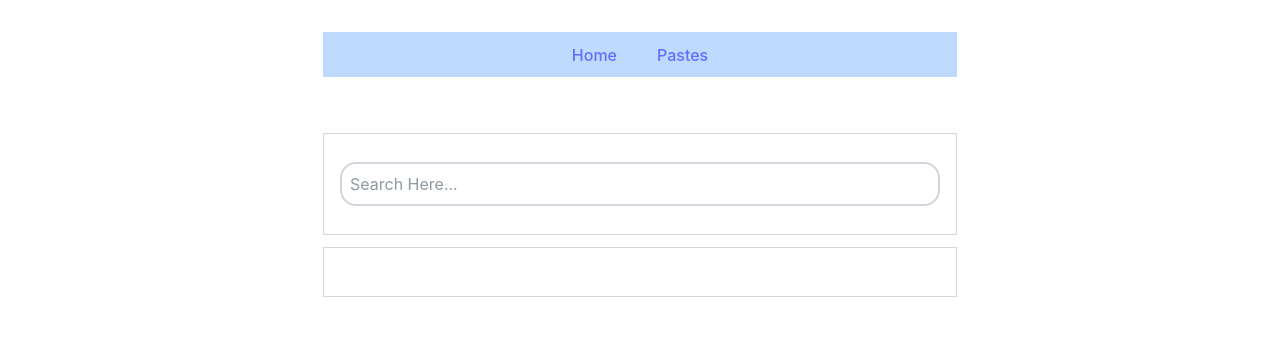
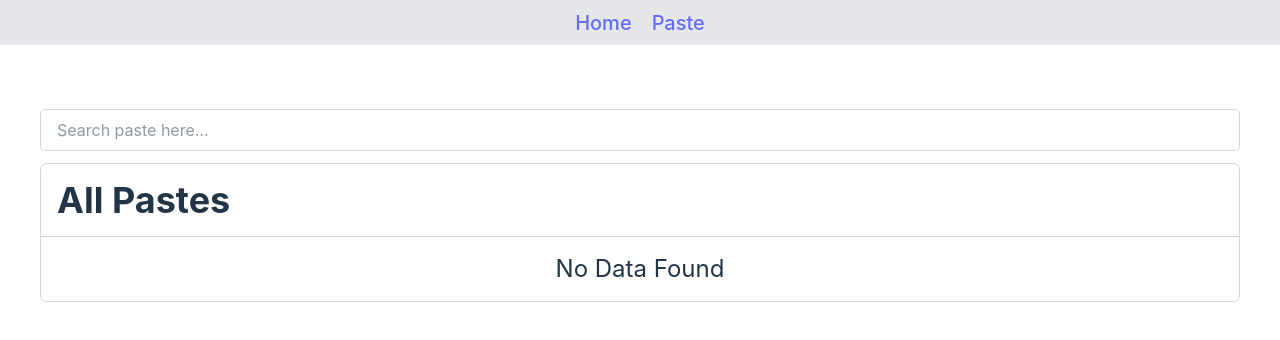
Before and after one commit to YashJambure007/NotesApp, a React (Vite) app: page /pastes in a window 1280 px wide. Shown: the top 340 px of the page. Built offline with nearby package versions, Linux system fonts and the light colour scheme.

Commit message:
Notes App

```diff
--- a/package.json
+++ b/package.json
@@ -15,6 +15,7 @@
     "lucide-react": "^0.475.0",
     "react": "^19.0.0",
     "react-dom": "^19.0.0",
+    "react-hook-form": "^7.54.2",
     "react-hot-toast": "^2.5.1",
     "react-redux": "^9.2.0",
     "react-router-dom": "^7.1.2",
--- a/src/App.jsx
+++ b/src/App.jsx
@@ -1,47 +1,41 @@
-import { createBrowserRouter, RouterProvider } from 'react-router-dom'
-import './App.css'
-import Navbar from './Components/Navbar'
-import Home from './Components/Home'
-import Paste from './Components/Paste'
-import ViewPaste from './Components/ViewPaste'
+import { createBrowserRouter, RouterProvider } from "react-router-dom"
+import Home from "./Components/Home"
+import Paste from "./Components/Paste"
+import ViewPaste from "./Components/ViewPaste"
+import Navbar from "./Components/Navbar"
+
 
 const router = createBrowserRouter(
-
   [
     {
       path:"/",
       element:
-      <div>
+      <div className="w-full h-full flex flex-col">
         <Navbar/>
         <Home/>
       </div>
     },
     {
       path:"/pastes",
-      element:
-      <div>
-        <Navbar/>
-        <Paste/>
-      </div>
+      element: <div className="w-full h-full flex flex-col">
+      <Navbar/>
+      <Paste/>
+    </div>
     },
     {
       path:"/pastes/:id",
-      element:
-      <div>
-        <Navbar/>
-        <ViewPaste/>
-      </div>
-    },
+      element: <div className="w-full h-full flex flex-col">
+      <Navbar/>
+      <ViewPaste/>
+    </div>,
+    }
   ]
-
 )
 
 function App() {
 
   return (
-    <div>
-      <RouterProvider router={router} />
-    </div>
+    <RouterProvider router={router}/>
   )
 }
 
--- a/src/Components/Home.jsx
+++ b/src/Components/Home.jsx
@@ -1,17 +1,19 @@
+import { Copy, PlusCircle } from "lucide-react";
 import { useEffect, useState } from "react";
+import toast from "react-hot-toast";
 import { useDispatch, useSelector } from "react-redux";
+import { addToPastes, updatePastes } from "../redux/pasteSlice";
 import { useSearchParams } from "react-router-dom";
-import { addToPastes, updateToPastes } from "../Redux/PasteSlice";
 
-function Home() {
+const Home = () => {
+  const [value, setValue] = useState("");
   const [title, setTitle] = useState("");
-  const [value, setValue] = useState("");
-  const [searchParams, setSearchParams] = useSearchParams();
-  const pasteId = searchParams.get("pasteId");
+  const [searchParams, setSearchParams] = useSearchParams(); // Destructure useSearchParams
+  const pasteId = searchParams.get("pasteId"); // Get pasteId from the search params
+  const pastes = useSelector((state) => state.paste.pastes);
   const dispatch = useDispatch();
-  const allPastes = useSelector((state) => state.Paste.pastes);
 
-  function createMyPaste() {
+  const createPaste = () => {
     const paste = {
       title: title,
       content: value,
@@ -22,68 +24,118 @@ function Home() {
     };
 
     if (pasteId) {
-      //update
-      dispatch(updateToPastes(paste));
+      // If pasteId is present, update the paste
+      dispatch(updatePastes(paste));
     } else {
-      //create
       dispatch(addToPastes(paste));
     }
-    //after creation or updation
+
     setTitle("");
     setValue("");
-    setSearchParams({}); // Remove all pasteId from URL after create/update a paste
-  }
 
+    // Remove the pasteId from the URL after creating/updating a paste
+    setSearchParams({});
+  };
+
+  const resetPaste = () => {
+    setTitle("");
+    setValue("");
+    setSearchParams({});
+    // navigate("/");
+  };
 
   useEffect(() => {
     if (pasteId) {
-      const paste = allPastes.find((p) => p._id === pasteId);
-      setTitle(paste.title);
-      setValue(paste.content);
+      const paste = pastes.find((p) => p._id === pasteId);
+      if (paste) {
+        setTitle(paste.title);
+        setValue(paste.content);
+      }
     }
-  }, [allPastes, pasteId]);
+  }, [pasteId, pastes]);
+
 
   return (
     <div className="w-full h-full py-10 max-w-[1200px] mx-auto px-5 lg:px-0">
       <div className="flex flex-col gap-y-5 items-start">
         <div className="w-full flex flex-row gap-x-4 justify-between items-center">
           <input
-            // Dynamic width based on wheather pasteId is present
-            className={`${
-              pasteId ? "w-[80%]" : "w-[85%]"
-            } text-black border-[2px] border-gray-200 rounded-md p-2 focus:border-blue-300 outline-0`}
             type="text"
             placeholder="Title"
             value={title}
             onChange={(e) => setTitle(e.target.value)}
-            required="Title is Required"
+            // Dynamic width based on whether pasteId is present
+            className={`${
+              pasteId ? "w-[70%]" : "w-[85%]"
+            } text-black border border-input rounded-md p-2
+            border-gray-300`}
           />
+          <button
+            className="text-blue-400 bg-blue-700 hover:bg-blue-800 focus:ring-4 focus:ring-blue-300 font-medium rounded-lg text-sm px-5 py-2.5 me-2 mb-2 dark:bg-blue-600 dark:hover:bg-blue-700
 
-          <button
-            onClick={createMyPaste }
-            className="text-blue-500 bg-blue-800 hover:bg-blue-800 focus:ring-4 focus:ring-blue-300 font-medium px-5 py-2.5 me-2 mb-2 dark:bg-blue-600 text-sm rounded-lg dark:hover:bg-blue-700 w-[50%]"
+            "
+            onClick={createPaste}
           >
-            {pasteId ? "Update My Paste" : "Create My Paste"}
+            {pasteId ? "Update Paste" : "Create My Paste"}
           </button>
 
-          {pasteId && <button className="text-white bg-blue-700 hover:bg-blue-800 focus:ring-4 focus:ring-blue-300 font-medium px-5 py-2.5 me-2 mb-2 dark:bg-blue-600 text-sm rounded-lg dark:hover:bg-blue-700"
+        {pasteId &&  <button
+            className="text-white bg-blue-700 hover:bg-blue-800 focus:ring-4 focus:ring-blue-300 font-medium rounded-lg text-sm px-5 py-2.5 me-2 mb-2 dark:bg-blue-600 dark:hover:bg-blue-700"
+            onClick={resetPaste}
           >
+            <PlusCircle size={20} />
+          </button>}
+        </div>
 
-          </button> }
-        </div>
-        <div>
+        <div
+          className={`w-full flex flex-col items-start relative rounded bg-opacity-10 border border-[rgba(128,121,121,0.3)] backdrop-blur-2xl`}
+        >
+          <div
+            className={`w-full rounded-t flex items-center justify-between gap-x-4 px-4 py-2 border-b border-[rgba(128,121,121,0.3)]`}
+          >
+            <div className="w-full flex gap-x-[6px] items-center select-none group">
+              <div className="w-[13px] h-[13px] rounded-full flex items-center justify-center p-[1px] overflow-hidden bg-[rgb(255,95,87)]" />
+
+              <div
+                className={`w-[13px] h-[13px] rounded-full flex items-center justify-center p-[1px] overflow-hidden bg-[rgb(254,188,46)]`}
+              />
+
+              <div className="w-[13px] h-[13px] rounded-full flex items-center justify-center p-[1px] overflow-hidden bg-[rgb(45,200,66)]" />
+            </div>
+            {/* Circle and copy btn */}
+            <div
+              className={`w-fit rounded-t flex items-center justify-between gap-x-4 px-4`}
+            >
+              {/*Copy  button */}
+              <button
+                className={`flex justify-center items-center  transition-all duration-300 ease-in-out group`}
+                onClick={() => {
+                  navigator.clipboard.writeText(value);
+                  toast.success("Copied to Clipboard", {
+                    position: "top-right",
+                  });
+                }}
+              >
+                <Copy className="group-hover:text-sucess-500" size={20} />
+              </button>
+            </div>
+          </div>
+
+          {/* TextArea */}
           <textarea
-            className="rounded-2xl mt-4 min-w-[500px] p-4 text-black border-[2px] border-gray-200 focus:border-blue-300 outline-0 "
             value={value}
-            placeholder="Enter Content Here"
             onChange={(e) => setValue(e.target.value)}
-            rows={15}
-            required="Content is Required"
+            placeholder="Write Your Content Here...."
+            className="w-full p-3  focus-visible:ring-0"
+            style={{
+              caretColor: "#000",
+            }}
+            rows={20}
           />
         </div>
       </div>
     </div>
   );
-}
+};
 
 export default Home;
--- a/src/Components/Navbar.jsx
+++ b/src/Components/Navbar.jsx
@@ -1,24 +1,24 @@
-import { NavLink } from "react-router-dom"
 
-function Navbar() {
+import { NavbarData } from "../date/NavBar";
+import { NavLink } from "react-router-dom";
+const Navbar = () => {
   return (
-    <div className="w-full h-[45px] flex justify-center items-center p-4 bg-blue-200 gap-10">
+    <div className="w-full h-[45px] flex justify-center items-center p-4 bg-gray-200 gap-x-5">
+      {NavbarData.map((link, idx) => (
+        <NavLink
+          key={idx}
+          to={link.path}
+          className={({ isActive }) =>
+            isActive
+              ? "text-blue-500 font-semibold text-xl"
+              : "text-white font-medium text-xl"
+          }
+        >
+          {link.title}
+        </NavLink>
+      ))}
+    </div>
+  );
+};
 
-        <NavLink
-        to="/"
-        >
-            Home
-        </NavLink>
-
-        <NavLink
-        to="/pastes"
-
-        >
-            Pastes
-        </NavLink>
-
-    </div>
-  )
-}
-
-export default Navbar
+export default Navbar;
--- a/src/Components/Paste.jsx
+++ b/src/Components/Paste.jsx
@@ -1,78 +1,121 @@
-import { useState } from "react";
-import { useDispatch, useSelector } from "react-redux";
-import { removeFromPastes } from "../Redux/PasteSlice";
+import { Calendar, Copy, Eye, PencilLine, Trash2 } from "lucide-react";
 import toast from "react-hot-toast";
-import { Link } from "react-router-dom";
-import { formatDate } from "../date/formatDate";
-import { Calendar } from "lucide-react";
+import { useSelector, useDispatch } from "react-redux";
+import { useState } from "react"; // Import useState
+import { removeFromPastes } from "../redux/pasteSlice";
+import { FormatDate } from "../date/formatDate";
 
-function Paste() {
-  const pastes = useSelector((state) => state.Paste.pastes);
-  const [searchTerm, setSearchTerm] = useState("");
+const Paste = () => {
+  const pastes = useSelector((state) => state.paste.pastes);
   const dispatch = useDispatch();
+  const [searchTerm, setSearchTerm] = useState(""); // State to hold the search term
 
-  const filteredData = pastes.filter((paste) =>
+  const handleDelete = (id) => {
+    dispatch(removeFromPastes(id));
+  };
+
+  // Filter pastes based on search term (by title or content)
+  const filteredPastes = pastes.filter((paste) =>
     paste.title.toLowerCase().includes(searchTerm.toLowerCase())
   );
 
-  function handleDelete(pasteId) {
-    dispatch(removeFromPastes(pasteId));
-  }
-
   return (
-    <div className="w-full h-full py-10 max-w-[1200px] mx-auto px-5 lg:px-0 ">
+    <div className="w-full h-full py-10 max-w-[1200px] mx-auto px-5 lg:px-0">
       <div className="flex flex-col gap-y-3">
         {/* Search */}
-        <div className="w-full flex gap-3 px-4 py-2 rounded=[0.3rem] border border-[rgba(128,121,121,0.3)] mt-4">
+        <div className="w-full flex gap-3 px-4 py-2  rounded-[0.3rem] border border-[rgba(128,121,121,0.3)]  mt-6">
           <input
-            className="p-2 rounded-2xl min-w-[600px] my-5 border-gray-300 border-[2px] focus:border-blue-300"
             type="search"
-            placeholder="Search Here..."
-            value={searchTerm}
-            onChange={(e) => setSearchTerm(e.target.value)}
+            placeholder="Search paste here..."
+            className="focus:outline-none w-full bg-transparent"
+            value={searchTerm} // Bind the input to searchTerm state
+            onChange={(e) => setSearchTerm(e.target.value)} // Update searchTerm on input change
           />
         </div>
-        <div className="w-full pb-6 px-4 pt-6 flex flex-col gap-y-5 border border-[rgba(128,121,121,0.3)]">
-          {filteredData.length > 0 &&
-            filteredData.map((paste) => {
-              return (
-                <div className=" border w-full gap-y-6 justify-betweenflex flex-col sm:flex-row p-4 rounded=[0.3rem]" key={paste?._id}>
-                  <div>{paste.title}</div>
-                  <div>{paste.content}</div>
-                  <div className="flex flex-row gap-4 place-content-evenly my-4">
-                    <button>
-                      <Link to={`/?pasteId=${paste?._id}`}>Edit</Link>
+
+        {/* All Pastes */}
+        <div className="flex flex-col border border-[rgba(128,121,121,0.3)] py-4 rounded-[0.4rem]">
+          <h2 className="px-4 text-4xl font-bold border-b border-[rgba(128,121,121,0.3)] pb-4">
+            All Pastes
+          </h2>
+          <div className="w-full px-4 pt-4 flex flex-col gap-y-5">
+            {filteredPastes.length > 0 ? (
+              filteredPastes.map((paste) => (
+                <div
+                  key={paste?._id}
+                  className="border border-[rgba(128,121,121,0.3)] w-full gap-y-6 justify-between flex flex-col sm:flex-row p-4 rounded-[0.3rem]"
+                >
+                  {/* heading and Description */}
+                  <div className="w-[50%] flex flex-col space-y-3">
+                    <p className="text-4xl font-semibold ">{paste?.title}</p>
+                    <p className="text-sm font-normal line-clamp-3 max-w-[80%] text-[#707070]">
+                      {paste?.content}
+                    </p>
+                  </div>
+
+                  {/* icons */}
+                  <div className="flex flex-col gap-y-4 sm:items-end">
+                    <div className="flex gap-2 flex-wrap sm:flex-nowrap">
+                      <button
+                        className="p-2 rounded-[0.2rem] bg-white border border-[#c7c7c7]  hover:bg-transparent group hover:border-blue-500"
+                        // onClick={() => toast.error("Not working")}
+                      >
+                        <a href={`/?pasteId=${paste?._id}`}>
+                          <PencilLine
+                            className="text-black group-hover:text-blue-500"
+                            size={20}
+                          />
+                        </a>
+                      </button>
+                      <button
+                        className="p-2 rounded-[0.2rem] bg-white border border-[#c7c7c7]  hover:bg-transparent group hover:border-pink-500"
+                        onClick={() => handleDelete(paste?._id)}
+                      >
+                        <Trash2
+                          className="text-black group-hover:text-pink-500"
+                          size={20}
+                        />
                       </button>
 
-                    <button>
-                      <Link to={`/pastes/${paste?._id}`}>View</Link>
+                      <button className="p-2 rounded-[0.2rem] bg-white border border-[#c7c7c7]  hover:bg-transparent group hover:border-orange-500">
+                        <a href={`/pastes/${paste?._id}`} target="_blank">
+                          <Eye
+                            className="text-black group-hover:text-orange-500"
+                            size={20}
+                          />
+                        </a>
                       </button>
-
-                    <button onClick={() => handleDelete(paste?._id)}>
-                      <Link>Delete</Link>
-                    </button>
-
                       <button
+                        className="p-2 rounded-[0.2rem] bg-white border border-[#c7c7c7]  hover:bg-transparent group hover:border-green-500"
                         onClick={() => {
                           navigator.clipboard.writeText(paste?.content);
-                        toast.success("Copied To Clipboard");
+                          toast.success("Copied to Clipboard");
                         }}
                       >
-                      <Link>Copy</Link>
+                        <Copy
+                          className="text-black group-hover:text-green-500"
+                          size={20}
+                        />
                       </button>
+                    </div>
 
-                  </div>
-                  <div className="gap-x-2 flex justify-end text-blue-600 font-medium mt-5">
-                    <Calendar className=" text-blue-600" size={20} />
-                    {formatDate(paste?.createdAt)}
+                    <div className="gap-x-2 flex ">
+                      <Calendar className="text-black" size={20} />
+                      {FormatDate(paste?.createdAt)}
                     </div>
                   </div>
-              );
-            })}
+                </div>
+              ))
+            ) : (
+              <div className="text-2xl text-center w-full text-chileanFire-500">
+                No Data Found
+              </div>
+            )}
+          </div>
         </div>
       </div>
     </div>
   );
-}
+};
 
 export default Paste;
--- a/src/Components/ViewPaste.jsx
+++ b/src/Components/ViewPaste.jsx
@@ -1,41 +1,76 @@
-/* eslint-disable no-undef */
+import { Copy } from "lucide-react";
+import toast from "react-hot-toast";
 import { useSelector } from "react-redux";
 import { useParams } from "react-router-dom";
 
-function ViewPaste() {
+const ViewPaste = () => {
   const { id } = useParams();
 
-  console.log(id);
+  console.log(id)
 
-  const pastes = useSelector((state) => state.Paste.pastes);
+  const pastes = useSelector((state) => state.paste.pastes);
 
-  const Paste = pastes.filter((p) => p._id === id)[0];
+  // Filter pastes based on search term (by title or content)
+  const paste = pastes.filter((paste) => paste._id === id)[0];
 
-  console.log("Paste->", paste);
+  console.log("Paste->",paste);
   return (
     <div className="w-full h-full py-10 max-w-[1200px] mx-auto px-5 lg:px-0">
       <div className="flex flex-col gap-y-5 items-start">
         <input
-          className="w-full text-black border border-input rounded-md p-2"
           type="text"
           placeholder="Title"
-          value={Paste.title}
+          value={paste.title}
           disabled
-          onChange={(e) => setTitle(e.target.value)}
+          className="w-full text-black border border-input rounded-md p-2"
         />
-      </div>
-      <div>
-        <textarea
-          className="rounded-2xl mt-4 min-w-[500px] p-4"
-          value={Paste.content}
-          disabled
-          placeholder="Enter Content Here"
-          onChange={(e) => setValue(e.target.value)}
-          rows={15}
-        />
+        <div
+          className={`w-full flex flex-col items-start relative rounded bg-opacity-10 border border-[rgba(128,121,121,0.3)] backdrop-blur-2xl`}
+        >
+          <div
+            className={`w-full rounded-t flex items-center justify-between gap-x-4 px-4 py-2 border-b border-[rgba(128,121,121,0.3)]`}
+          >
+            <div className="w-full flex gap-x-[6px] items-center select-none group">
+              <div className="w-[13px] h-[13px] rounded-full flex items-center justify-center p-[1px] overflow-hidden bg-[rgb(255,95,87)]" />
+
+              <div
+                className={`w-[13px] h-[13px] rounded-full flex items-center justify-center p-[1px] overflow-hidden bg-[rgb(254,188,46)]`}
+              />
+
+              <div className="w-[13px] h-[13px] rounded-full flex items-center justify-center p-[1px] overflow-hidden bg-[rgb(45,200,66)]" />
+            </div>
+            {/* Circle and copy btn */}
+            <div
+              className={`w-fit rounded-t flex items-center justify-between gap-x-4 px-4`}
+            >
+              {/*Copy  button */}
+              <button
+                className={`flex justify-center items-center  transition-all duration-300 ease-in-out group`}
+                onClick={() => {
+                  navigator.clipboard.writeText(paste.content);
+                  toast.success("Copied to Clipboard");
+                }}
+              >
+                <Copy className="group-hover:text-sucess-500" size={20} />
+              </button>
+            </div>
+          </div>
+
+          {/* TextArea */}
+          <textarea
+            value={paste.content}
+            disabled
+            placeholder="Write Your Content Here...."
+            className="w-full p-3  focus-visible:ring-0"
+            style={{
+              caretColor: "#000",
+            }}
+            rows={20}
+          />
+        </div>
       </div>
     </div>
   );
-}
+};
 
 export default ViewPaste;
--- a/src/Redux/PasteSlice.jsx
+++ b/src/Redux/PasteSlice.jsx
@@ -1,63 +1,70 @@
-import { createSlice } from "@reduxjs/toolkit";
-import toast from "react-hot-toast";
+import { createSlice } from "@reduxjs/toolkit"
+import { toast } from "react-hot-toast"
 
 const initialState = {
   pastes: localStorage.getItem("pastes")
     ? JSON.parse(localStorage.getItem("pastes"))
-    : [],
-};
+    : []
+}
 
-export const PasteSlice = createSlice({
+const pasteSlice = createSlice({
   name: "paste",
   initialState,
   reducers: {
     addToPastes: (state, action) => {
-      const paste = action.payload;
-      state.pastes.push(paste);
-      localStorage.setItem("pastes", JSON.stringify(state.pastes));
-      toast.success("Paste Created Successfully");
+      const paste = action.payload
+      const index = state.pastes.findIndex((item) => item._id === paste._id)
+
+      if (index >= 0) {
+        // If the course is already in the Pastes, do not modify the quantity
+        toast.error("Paste already exist")
+        return
+      }
+      // If the course is not in the Pastes, add it to the Pastes
+      state.pastes.push(paste)
+
+      // Update to localstorage
+      localStorage.setItem("pastes", JSON.stringify(state.pastes))
+      // show toast
+      toast.success("Paste added")
     },
 
-    updateToPastes: (state, action) => {
-      const paste = action.payload;
-      const index = state.pastes.findIndex((item) => item._id === paste._id);
+    updatePastes: (state, action) => {
+      const paste = action.payload
+      const index = state.pastes.findIndex((item) => item._id === paste._id)
 
       if (index >= 0) {
-        state.pastes[index] = paste;
-
-        localStorage.setItem("pastes", JSON.stringify(state.pastes));
-
-        toast.success("Paste Updated");
+        // If the course is found in the Pastes, update it
+        state.pastes[index] = paste
+        // Update to localstorage
+        localStorage.setItem("pastes", JSON.stringify(state.pastes))
+        // show toast
+        toast.success("Paste updated")
       }
     },
+    removeFromPastes: (state, action) => {
+      const pasteId = action.payload
 
-    resetAllPastes: (state) => {
-      state.pastes = [];
-
-      localStorage.removeItem("pastes");
-    },
-
-    removeFromPastes: (state, action) => {
-      const pasteId = action.payload;
-
-      console.log(pasteId);
-      const index = state.pastes.findIndex((item) => item._id === pasteId);
+      console.log(pasteId)
+      const index = state.pastes.findIndex((item) => item._id === pasteId)
 
       if (index >= 0) {
-        state.pastes.splice(index, 1);
-
-        localStorage.setItem("pastes", JSON.stringify(state.pastes));
-
-        toast.success("Paste Deleted");
-
+        // If the course is found in the Pastes, remove it
+        state.pastes.splice(index, 1)
+        // Update to localstorage
+        localStorage.setItem("pastes", JSON.stringify(state.pastes))
+        // show toast
+        toast.success("Paste deleted")
       }
     },
+    resetPaste: (state) => {
+      state.pastes = []
+      // Update to localstorage
+      localStorage.removeItem("pastes")
+    },
   },
-});
+})
 
-// Action creators are generated for each case reducer function
-// eslint-disable-next-line react-refresh/only-export-components
-export const { addToPastes, updateToPastes, resetAllPastes, removeFromPastes } =
-  PasteSlice.actions;
+export const { addToPastes, removeFromPastes, updatePastes } = pasteSlice.actions
 
-export default PasteSlice.reducer;
+export default pasteSlice.reducer
--- /dev/null
+++ b/src/Redux/store.jsx
@@ -0,0 +1,8 @@
+import {configureStore} from "@reduxjs/toolkit"
+import pasteReducer from "./pasteSlice"
+
+export const store = configureStore({
+  reducer:{
+      paste: pasteReducer
+  }
+})
--- /dev/null
+++ b/src/date/NavBar.jsx
@@ -0,0 +1,10 @@
+export const NavbarData = [
+    {
+      path:"/",
+      title:"Home",
+    },
+    {
+      path:"/pastes",
+      title:"Paste",
+    },
+  ]
--- a/src/date/formatDate.jsx
+++ b/src/date/formatDate.jsx
@@ -1,4 +1,4 @@
-export const formatDate = (date) => {
+export const FormatDate = (date) => {
     // Ensure the date is a valid Date object
     const _date = new Date(date);
 
--- a/src/main.jsx
+++ b/src/main.jsx
@@ -1,16 +1,18 @@
-import { StrictMode } from 'react'
-import { createRoot } from 'react-dom/client'
-import './index.css'
-import App from './App.jsx'
-import { store } from './Store.jsx'
-import { Provider } from 'react-redux'
-import { Toaster } from 'react-hot-toast'
+import { StrictMode } from "react";
+import { createRoot } from "react-dom/client";
+import App from "./App.jsx";
+import "./index.css";
+import { Provider } from "react-redux";
+import { store } from "./redux/store";
+import { Toaster } from 'react-hot-toast';
 
-createRoot(document.getElementById('root')).render(
+createRoot(document.getElementById("root")).render(
   <StrictMode>
     <Provider store={store}>
-    <App />
-    <Toaster/>
+      <div className="min-h-screen w-screen overflow-hidden">
+        <App />
+        <Toaster position="top-right"/>
+      </div>
     </Provider>
-  </StrictMode>,
-)
+  </StrictMode>
+);
```
Also changed, not shown: 1 other file (tests, documents, lock files or other folders). Lines whose indentation alone changed are shown as unchanged.
